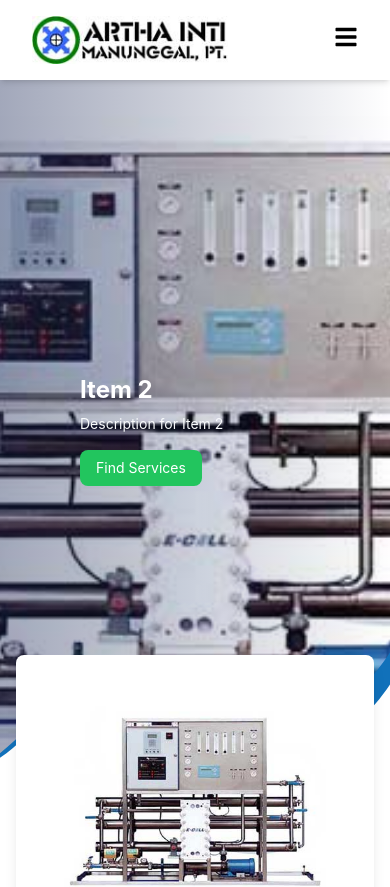
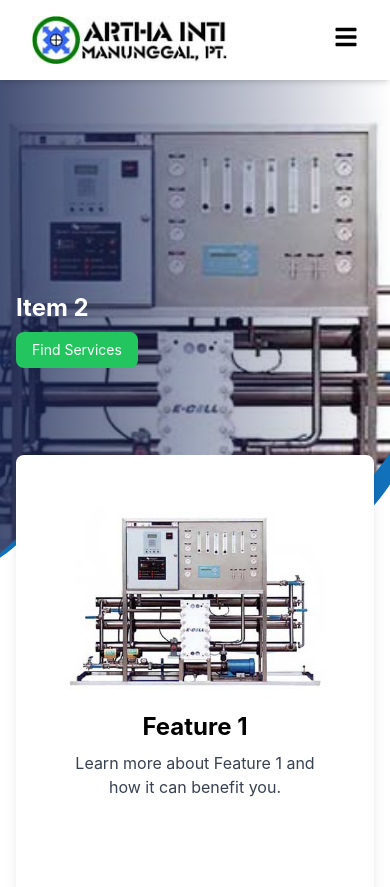
Before and after one commit to cahya24/artha-inti-website, a Next.js app: page / in a window 390 px wide. Shown: the top 887 px of the page. Built offline with nearby package versions, Linux system fonts and the light colour scheme.

Commit message:
Mobile Sidescroller Responsiveness

```diff
--- a/app/component/sidescrollermenu.js
+++ b/app/component/sidescrollermenu.js
@@ -116,7 +116,7 @@ export default function SidescrollerMenu() {
 
   return (
     <div
-      className="relative w-full h-[700px] overflow-hidden"
+      className="relative w-full h-[500px] sm:h-[400px] md:h-[700px] overflow-hidden"
       onTouchStart={handleTouchStart}
       onTouchMove={handleTouchMove}
       onTouchEnd={handleTouchEnd}
@@ -136,15 +136,15 @@ export default function SidescrollerMenu() {
             />
 
             {/* Gradient Overlay */}
-            <div className="absolute inset-0 bg-gradient-to-r from-blue-950 opacity-40 z-10"></div>
+            <div className="absolute inset-0 bg-gradient-to-r from-blue-950 opacity-80 z-10"></div>
 
             {/* Content */}
             <div className="absolute z-20 inset-0 flex items-center">
-              <div className="max-w-3xl text-left ml-16 sm:ml-24 md:ml-32 lg:ml-64 px-4 sm:px-6 md:px-8">
-                <h3 className="text-2xl sm:text-3xl md:text-4xl font-bold text-white mb-2 sm:mb-3 md:mb-4 line-clamp-2">
+              <div className="max-w-3xl text-left sm:ml-0 md:ml-32 lg:ml-64 px-4 sm:px-6 md:px-8">
+                <h3 className="text-2xl sm:text-3xl md:text-4xl font-bold text-white mb-2 sm:mb-3 md:mb-4 md:line-clamp-2">
                   {item.name}
                 </h3>
-                <p className="text-sm sm:text-base text-slate-50 mb-4 sm:mb-5 md:mb-6 line-clamp-3">
+                <p className="hidden md:block text-sm text-slate-50 mb-4 md:mb-6 line-clamp-3">
                   {item.description}
                 </p>
                 <button className="px-4 py-2 sm:px-5 sm:py-2.5 md:px-6 md:py-3 bg-buttonColor text-white rounded-lg hover:bg-buttonColorHover transition-all duration-300 ease-in-out text-sm sm:text-base">
```
